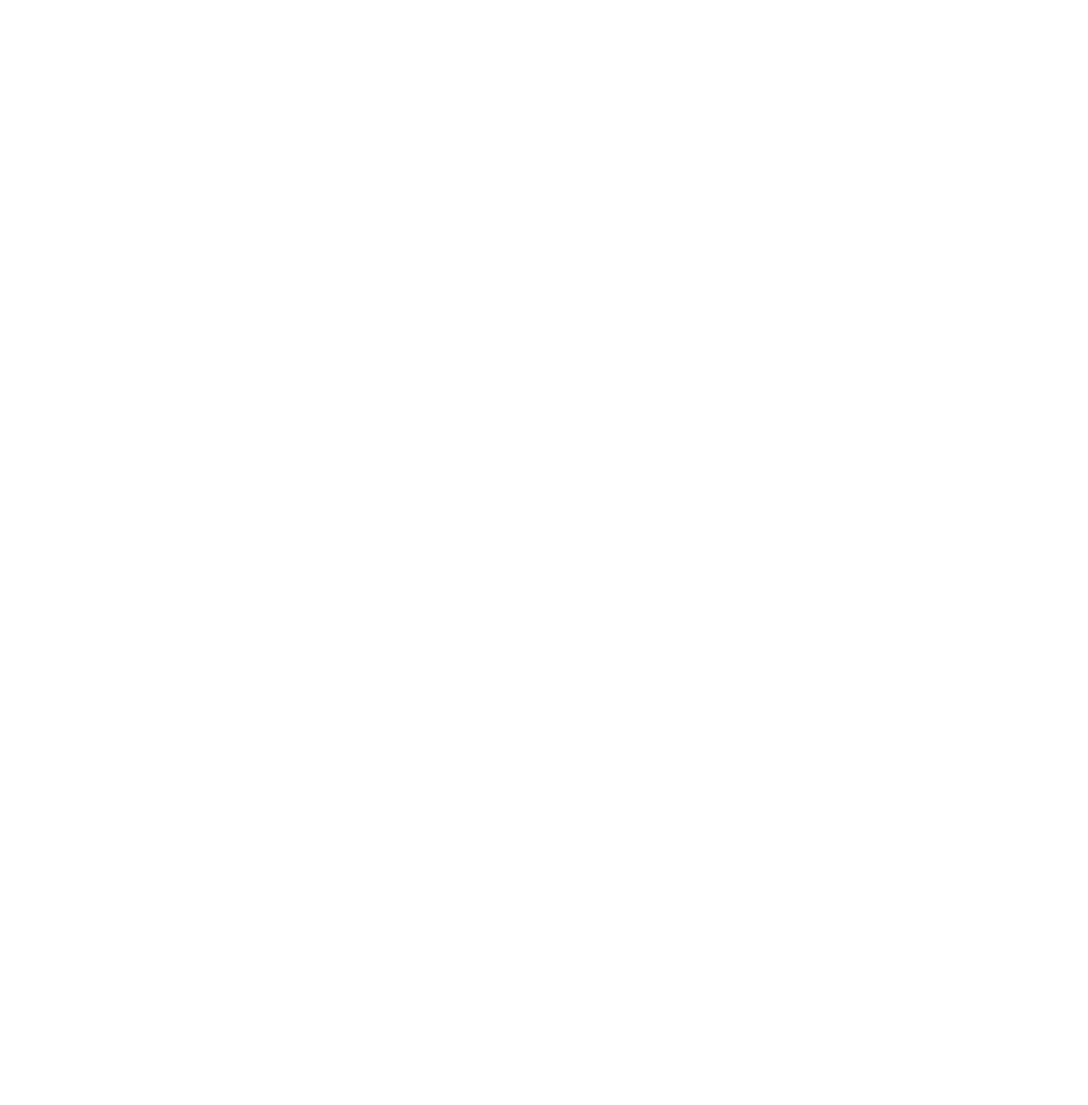
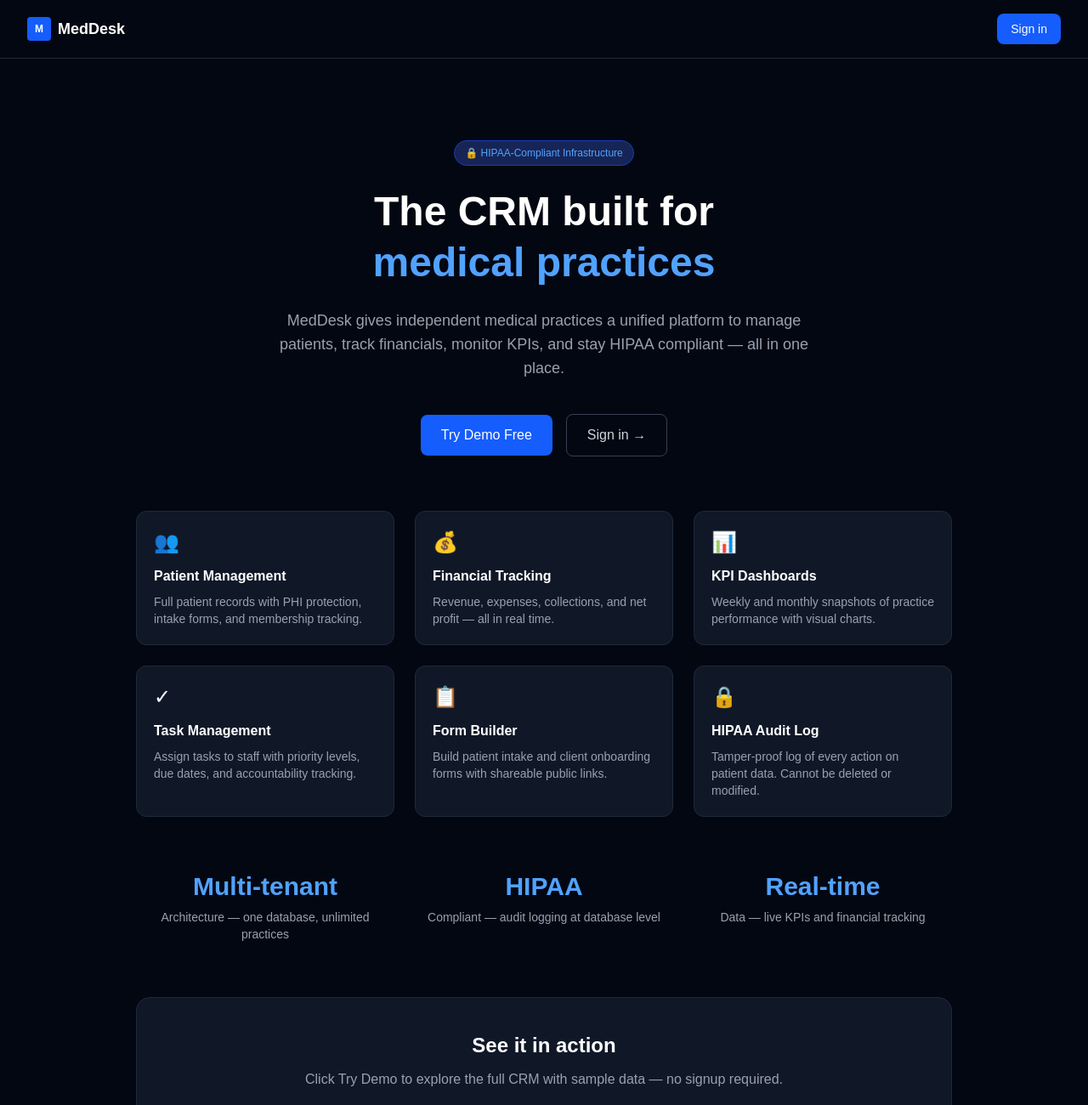
Before and after one commit to Sonwa127/meddesk-crm, a Next.js app: page / in a window 1280 px wide. Before the commit this address had no page. Shown: the top 1300 px of the page at 85% size. Before the commit the page ends 800 px from the top, so only its background shows below. Built offline with nearby package versions, Linux system fonts and the light colour scheme.

Commit message:
Add landing page and charts

```diff
--- a/app/page.js
+++ b/app/page.js
@@ -1,5 +1,98 @@
-import { redirect } from 'next/navigation'
+'use client'
 
-export default async function Home() {
-  redirect('/login')
+import { useRouter } from 'next/navigation'
+
+export default function LandingPage() {
+  const router = useRouter()
+
+  return (
+    <div className="min-h-screen bg-gray-950 text-white">
+
+      {/* Nav */}
+      <nav className="border-b border-gray-800 px-8 py-4 flex items-center justify-between">
+        <div className="flex items-center gap-2">
+          <div className="w-7 h-7 rounded bg-blue-600 flex items-center justify-center text-xs font-bold">M</div>
+          <span className="font-semibold text-lg">MedDesk</span>
+        </div>
+        <button onClick={() => router.push('/login')}
+          className="bg-blue-600 hover:bg-blue-700 text-white text-sm px-4 py-2 rounded-lg transition">
+          Sign in
+        </button>
+      </nav>
+
+      {/* Hero */}
+      <div className="max-w-4xl mx-auto px-8 pt-24 pb-16 text-center">
+        <div className="inline-flex items-center gap-2 bg-blue-950 border border-blue-800 text-blue-400 text-xs px-3 py-1.5 rounded-full mb-6">
+          🔒 HIPAA-Compliant Infrastructure
+        </div>
+        <h1 className="text-5xl font-bold mb-6 leading-tight">
+          The CRM built for<br />
+          <span className="text-blue-400">medical practices</span>
+        </h1>
+        <p className="text-gray-400 text-lg mb-10 max-w-2xl mx-auto">
+          MedDesk gives independent medical practices a unified platform to manage patients, track financials, monitor KPIs, and stay HIPAA compliant — all in one place.
+        </p>
+        <div className="flex items-center justify-center gap-4">
+          <button onClick={() => router.push('/login')}
+            className="bg-blue-600 hover:bg-blue-700 text-white px-6 py-3 rounded-lg font-medium transition">
+            Try Demo Free
+          </button>
+          <button onClick={() => router.push('/login')}
+            className="border border-gray-700 hover:border-gray-500 text-gray-300 px-6 py-3 rounded-lg font-medium transition">
+            Sign in →
+          </button>
+        </div>
+      </div>
+
+      {/* Features */}
+      <div className="max-w-5xl mx-auto px-8 pb-24">
+        <div className="grid grid-cols-3 gap-6 mb-16">
+          {[
+            { icon: '👥', title: 'Patient Management', desc: 'Full patient records with PHI protection, intake forms, and membership tracking.' },
+            { icon: '💰', title: 'Financial Tracking', desc: 'Revenue, expenses, collections, and net profit — all in real time.' },
+            { icon: '📊', title: 'KPI Dashboards', desc: 'Weekly and monthly snapshots of practice performance with visual charts.' },
+            { icon: '✓', title: 'Task Management', desc: 'Assign tasks to staff with priority levels, due dates, and accountability tracking.' },
+            { icon: '📋', title: 'Form Builder', desc: 'Build patient intake and client onboarding forms with shareable public links.' },
+            { icon: '🔒', title: 'HIPAA Audit Log', desc: 'Tamper-proof log of every action on patient data. Cannot be deleted or modified.' },
+          ].map(({ icon, title, desc }) => (
+            <div key={title} className="bg-gray-900 border border-gray-800 rounded-xl p-5">
+              <div className="text-2xl mb-3">{icon}</div>
+              <h3 className="font-semibold mb-2">{title}</h3>
+              <p className="text-gray-400 text-sm">{desc}</p>
+            </div>
+          ))}
+        </div>
+
+        {/* Stats */}
+        <div className="grid grid-cols-3 gap-6 mb-16">
+          {[
+            { value: 'Multi-tenant', label: 'Architecture — one database, unlimited practices' },
+            { value: 'HIPAA', label: 'Compliant — audit logging at database level' },
+            { value: 'Real-time', label: 'Data — live KPIs and financial tracking' },
+          ].map(({ value, label }) => (
+            <div key={value} className="text-center">
+              <p className="text-3xl font-bold text-blue-400 mb-2">{value}</p>
+              <p className="text-gray-400 text-sm">{label}</p>
+            </div>
+          ))}
+        </div>
+
+        {/* CTA */}
+        <div className="bg-gray-900 border border-gray-800 rounded-2xl p-10 text-center">
+          <h2 className="text-2xl font-bold mb-3">See it in action</h2>
+          <p className="text-gray-400 mb-6">Click Try Demo to explore the full CRM with sample data — no signup required.</p>
+          <button onClick={() => router.push('/login')}
+            className="bg-blue-600 hover:bg-blue-700 text-white px-8 py-3 rounded-lg font-medium transition">
+            Try Demo →
+          </button>
+        </div>
+
+        {/* Footer */}
+        <div className="text-center mt-12 text-gray-600 text-sm">
+          Built with Next.js · Supabase · Tailwind · Deployed on Vercel
+        </div>
+      </div>
+
+    </div>
+  )
 }
```
Also changed, not shown: app/page-landing.js (added).
